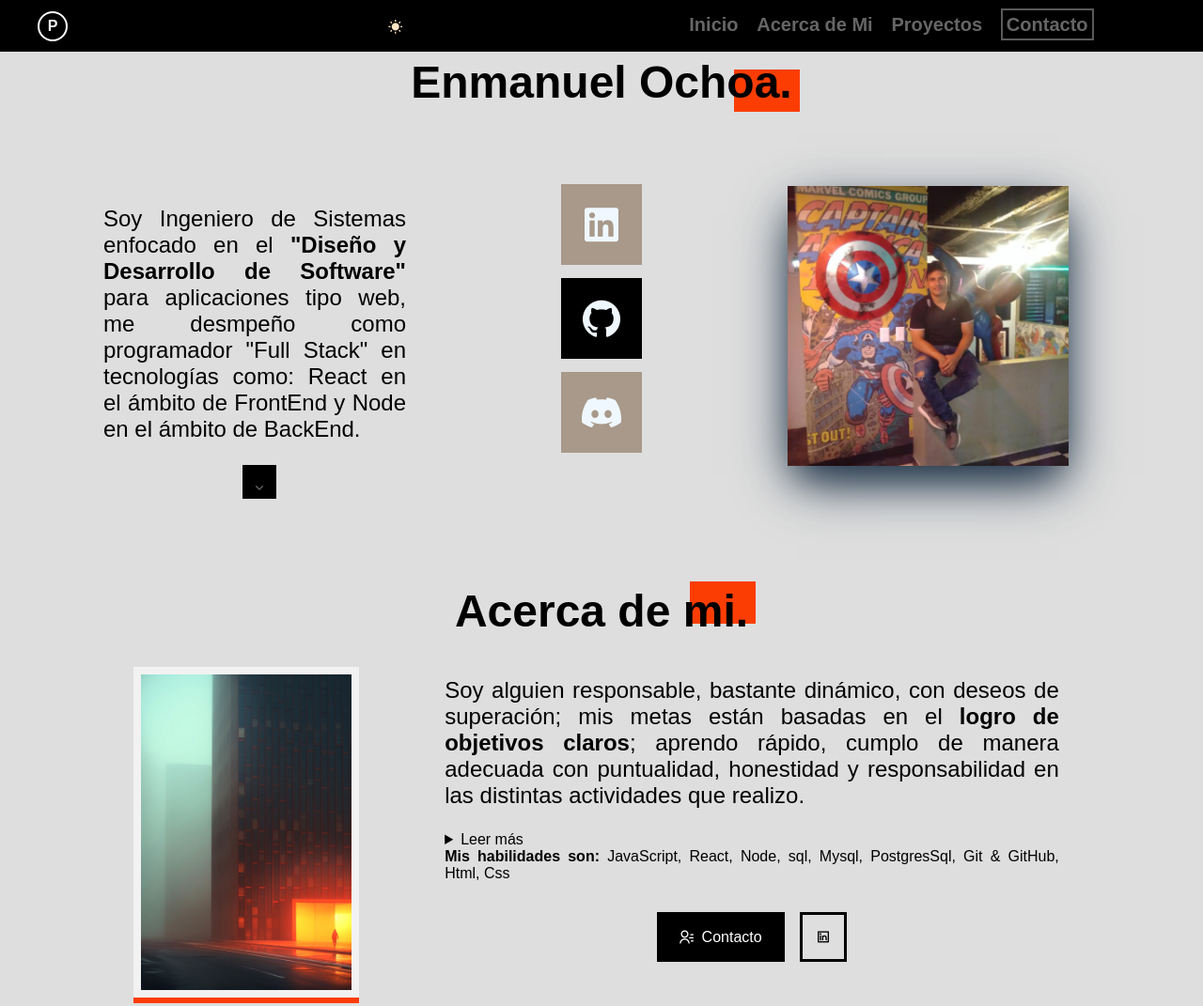
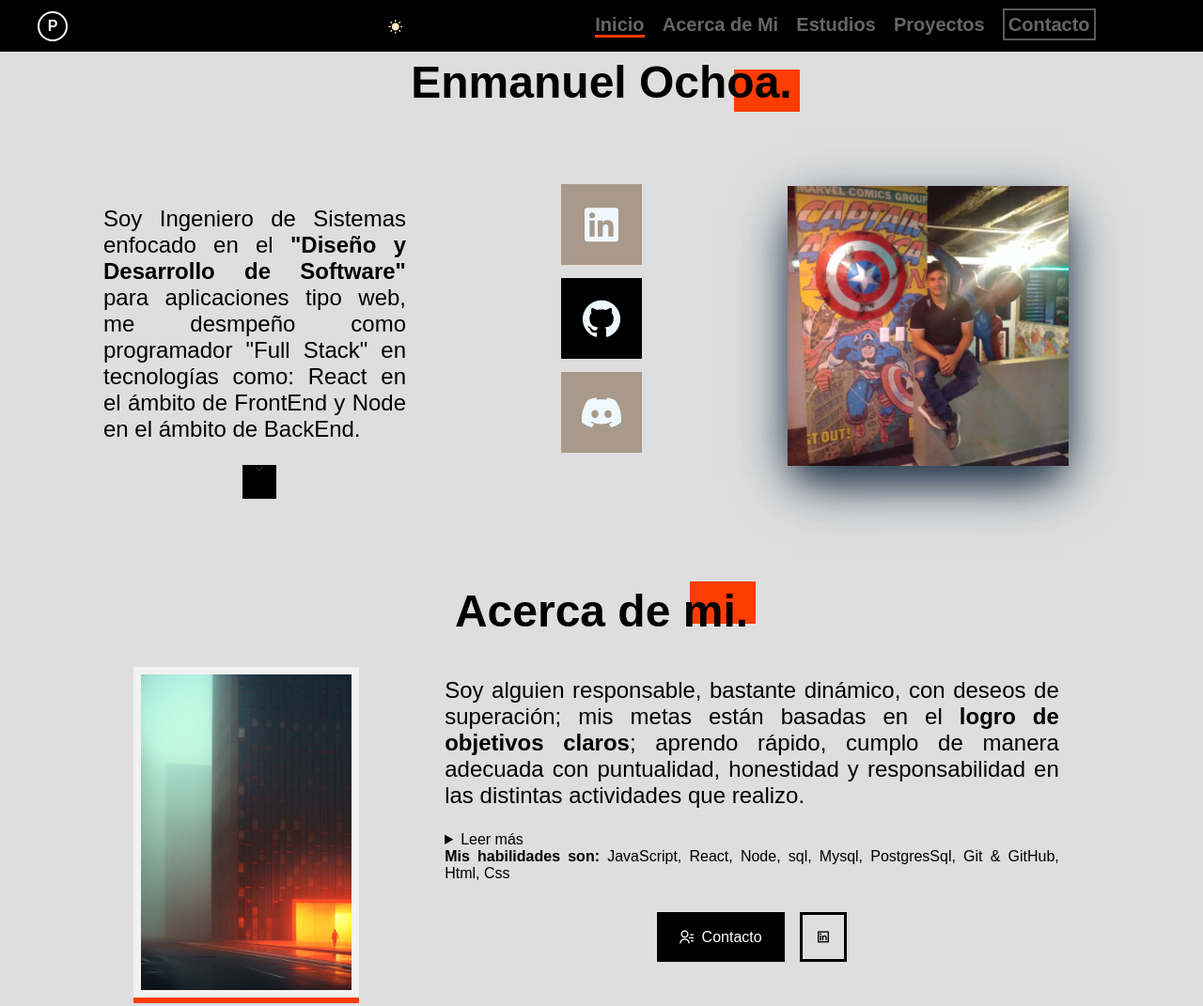
Before and after one commit to Ema-Ochoa-07/portafolio-Ema, a plain HTML site: page index.html in a window 1280 px wide. Shown: the top 1071 px of the page at 94% size. Drawn offline with nearby package versions, Linux system fonts and the light colour scheme; some packages are replaced by stand-ins of ours; a script that the page names is missing; a web font is replaced by a local one.

Commit message:
Add active menu

```diff
--- a/assets/css/styles.css
+++ b/assets/css/styles.css
@@ -1164,13 +1164,14 @@ img {
       top: -1.5em;
       display: flex;
       margin: 0 auto;
+      gap: 1.2em;
       flex-wrap: wrap;
       }
 
       .nav-item{
         position: relative;
         top: -12px;
-        right: -220px;
+        right: -120px;
       }
 
       .nav__link{
@@ -1434,6 +1435,12 @@ img {
 
         .swal2-icon.custom-icon{
           background-color: aliceblue;
+        }
+
+
+        /*---------ACTIVE MENU--------------**/
+        .nav__link.active{
+          border-bottom: 3px solid var(--first-color);
         }
 
 
@@ -1516,6 +1523,7 @@ img {
           background-color: #242527;
         }
 
-      }
-
-  }
+
+      }
+
+  }
--- a/assets/js/main.js
+++ b/assets/js/main.js
@@ -97,3 +97,28 @@ document.getElementById('contact-form')
                 localStorage.setItem('darkMode', 'false')
             }
         });
+
+
+    /*=============== NAVBAR ACTIVE ===============*/
+    const sections = document.querySelectorAll('section')
+    const navbarListDOM = document.querySelector('.nav__list')
+    const navbarLinks = document.querySelectorAll('.nav__link')
+
+    function activeMenu () {
+        const scrollPosition = window.scrollY + 100
+
+
+         sections.forEach((section, index) => {
+            if(scrollPosition >= section.offsetTop
+                && scrollPosition < section.offsetTop + section.offsetHeight
+            ){
+                const activeLink = navbarListDOM.querySelector('.nav__link.active')
+                if(activeLink){
+                    activeLink.classList.remove('active')
+                }
+
+                navbarLinks[index].classList.add('active')
+            }
+        })
+    }
+    window.addEventListener('scroll', activeMenu)
--- a/index.html
+++ b/index.html
@@ -50,14 +50,21 @@
                 <ul class="nav__list">
 
                     <li class="nav-item">
-                        <a href="#home" class="nav__link item-home">Inicio</a>
+                        <a href="#home" class="nav__link item-home active">Inicio</a>
                     </li>
+
                     <li class="nav-item">
                         <a href="#about" class="nav__link item-about">Acerca de Mi</a>
                     </li>
+
+                    <li class="nav-item">
+                        <a href="#studie" class="nav__link item-studie">Estudios</a>
+                    </li>
+
                     <li class="nav-item">
                         <a href="#projects" class="nav__link  item-project">Proyectos</a>
                     </li>
+
                     <li class="nav-item">
                         <a href="#contact" class="nav__link item-contact">Contacto</a>
                     </li>
@@ -177,7 +184,7 @@
     </section>
 
     <!--=============== Studies ===============-->
-    <section class="studies__section">
+    <section class="studies__section" id="studie">
                     <h2 class="section__title-2">
                         <span>Estudios.</span>
                     </h2>
@@ -415,7 +422,7 @@
     <!--=============== FORM ===============-->
 
         <div class="form__main">
-            <section class="form__section">
+            <article class="form__section">
 
                 <form action="" class="form" id="contact-form">
                     <h2 class="form__header">
@@ -460,7 +467,7 @@
                     <button type="submit" id="button" value="Send Email" class="form__button" placeholder="Enviar">Enviar</button>
 
                 </form>
-            </section>
+            </article>
         </div>
     </main>
 
```
